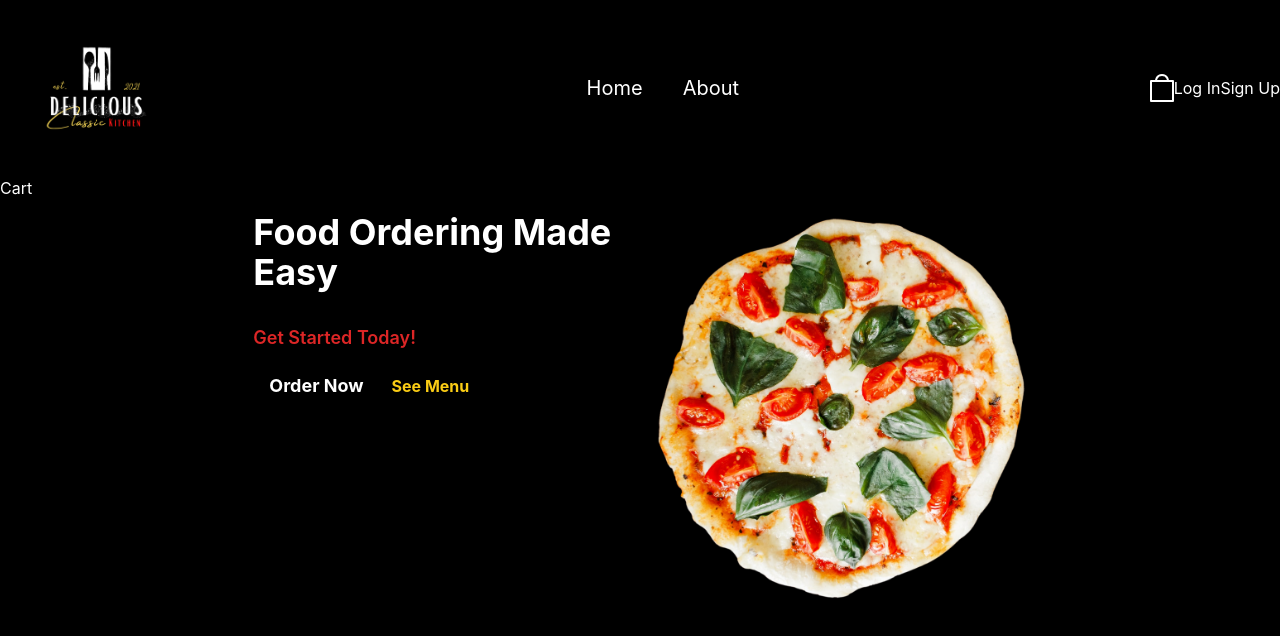
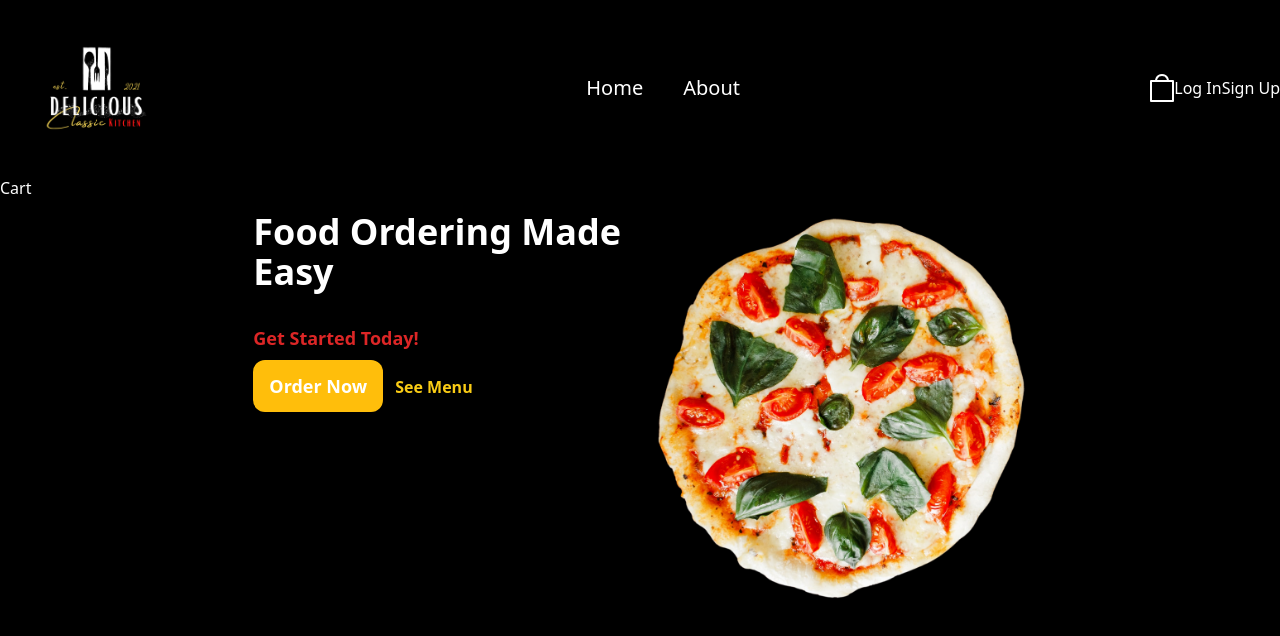
Before and after one commit to GGarenov/food-ordering-app, a React (Create React App) app in the folder food-ordering-app/: page / in a window 1280 px wide. Shown: the top 636 px of the page. Built offline with nearby package versions, Linux system fonts and the light colour scheme.

Commit message:
Global css is implemented

```diff
--- a/food-ordering-app/src/index.css
+++ b/food-ordering-app/src/index.css
@@ -2,18 +2,38 @@
 @tailwind components;
 @tailwind utilities;
 
+@layer base {
+  @font-face {
+    font-family: 'ClashDisplay-Regular';
+    src: url('./assets/fonts/ClashDisplay-Regular.woff2').format('woff2');
+    font-weight: 400;
+    font-display: swap;
+    font-style: normal;
+  }
 
-body {
-  margin: 0;
-  font-family: -apple-system, BlinkMacSystemFont, 'Segoe UI', 'Roboto', 'Oxygen',
-    'Ubuntu', 'Cantarell', 'Fira Sans', 'Droid Sans', 'Helvetica Neue',
-    sans-serif;
-  -webkit-font-smoothing: antialiased;
-  -moz-osx-font-smoothing: grayscale;
-  box-sizing: border-box;
+  @font-face {
+    font-family: 'ClashDisplay-Medium';
+    src: url('./assets/fonts/ClashDisplay-Medium.woff2').format('woff2');
+    font-weight: 500;
+    font-display: swap;
+    font-style: normal;
+  }
+
+  @font-face {
+    font-family: 'ClashDisplay-Bold';
+    src: url('./assets/fonts/ClashDisplay-Bold.woff2').format('woff2');
+    font-weight: 700;
+    font-display: swap;
+    font-style: normal;
+  }
 }
 
-code {
-  font-family: source-code-pro, Menlo, Monaco, Consolas, 'Courier New',
-    monospace;
+.line-clamp-4 {
+  overflow: hidden;
+  text-overflow: ellipsis;
+  display: -webkit-box;
+  -webkit-box-orient: vertical;
+  -webkit-line-clamp: 4;
+  max-height: 109px;
+  line-height: 1.26;
 }
--- a/food-ordering-app/tailwind.config.js
+++ b/food-ordering-app/tailwind.config.js
@@ -1,8 +1,17 @@
 /** @type {import('tailwindcss').Config} */
+const defaultTheme = require("tailwindcss/defaultTheme");
 module.exports = {
   content: ["./src/**/*.{js,jsx,ts,tsx}"],
   theme: {
-    extend: {},
+    extend: {
+      fontFamily: {
+        sans: ["ClashDisplay-Regular", ...defaultTheme.fontFamily.sans],
+      },
+      colors: {
+        tomato: "#E50914",
+        marigold: "#ffbe0b",
+      },
+    },
   },
   plugins: [],
 };
```
